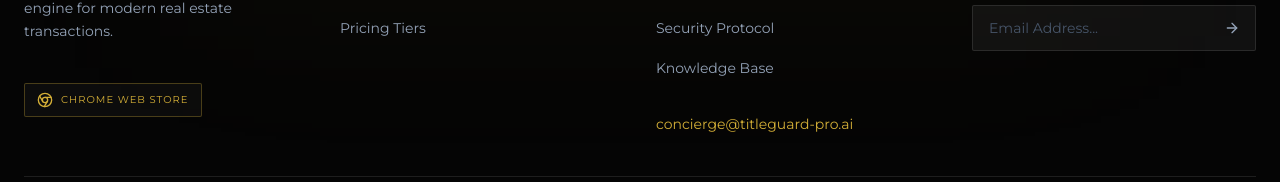
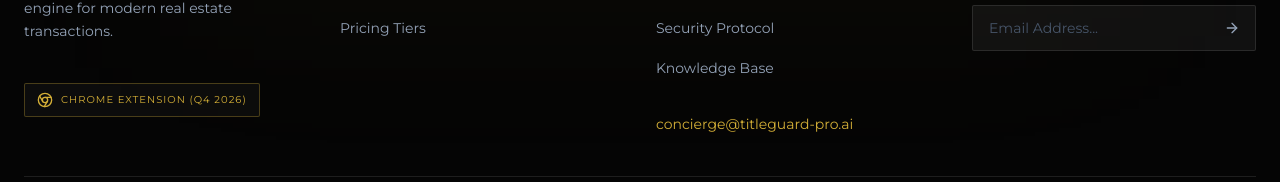
Before and after one commit to zaraiecastillo/titleguard-pro, a Next.js app: page /intelligence in a window 1280 px wide. Shown: the part 4362-4544 px from the top of the page. Built offline with nearby package versions, Linux system fonts and the light colour scheme; a web font is replaced by a local one.

Commit message:
fix(ui): update Extension Hero and Footer links to point to Intelligence roadmap

```diff
--- a/src/components/Footer.tsx
+++ b/src/components/Footer.tsx
@@ -28,10 +28,10 @@ export function Footer() {
                         <p className="text-slate-400 text-sm leading-relaxed font-sans pb-4">
                             Eliminating title friction at the source. The proactive intelligence engine for modern real estate transactions.
                         </p>
-                        <a href="#" className="inline-flex items-center space-x-2 bg-white/[0.03] border border-[#D4AF37]/30 hover:border-[#D4AF37] px-3 py-2 rounded-sm transition-all group w-fit">
+                        <Link href="/intelligence#extension-roadmap" className="inline-flex items-center space-x-2 bg-white/[0.03] border border-[#D4AF37]/30 hover:border-[#D4AF37] px-3 py-2 rounded-sm transition-all group w-fit">
                             <Chrome className="w-4 h-4 text-[#D4AF37]" />
-                            <span className="text-[10px] uppercase tracking-widest text-[#D4AF37] group-hover:text-white">Chrome Web Store</span>
-                        </a>
+                            <span className="text-[10px] uppercase tracking-widest text-[#D4AF37] group-hover:text-white">Chrome Extension (Q4 2026)</span>
+                        </Link>
                     </div>
 
                     {/* Column 2: Platform */}
--- a/src/components/landing/HeroSection.tsx
+++ b/src/components/landing/HeroSection.tsx
@@ -4,6 +4,7 @@ import { useState, useEffect } from "react";
 import { motion } from "framer-motion";
 import { FileUpload } from "@/components/FileUpload";
 import Image from "next/image";
+import Link from "next/link";
 import { Handshake, Chrome, Loader2, Shield } from "lucide-react";
 import { UpgradeModal } from "@/components/UpgradeModal";
 
@@ -104,12 +105,17 @@ export function HeroSection({ onFileSelect, isAnalyzing }: HeroSectionProps) {
 
                     {/* Chrome Web Store Badge */}
                     <div className="pt-2">
-                        <a href="#" className="inline-flex items-center space-x-3 bg-white/[0.03] border border-white/10 hover:border-[#D4AF37]/50 px-4 py-2.5 rounded-sm transition-all group backdrop-blur-sm">
-                            <Chrome className="w-5 h-5 text-slate-400 group-hover:text-[#D4AF37] transition-colors" />
-                            <span className="text-xs font-sans text-slate-300 group-hover:text-white transition-colors uppercase tracking-widest font-semibold flex items-center">
-                                Available in Chrome Web Store
+                        <Link href="/intelligence#extension-roadmap" className="inline-flex flex-col space-y-1 bg-white/[0.03] border border-white/10 hover:border-[#D4AF37]/50 px-4 py-2.5 rounded-sm transition-all group backdrop-blur-sm">
+                            <div className="flex items-center space-x-3">
+                                <Chrome className="w-5 h-5 text-slate-400 group-hover:text-[#D4AF37] transition-colors" />
+                                <span className="text-xs font-sans text-slate-300 group-hover:text-white transition-colors uppercase tracking-widest font-semibold flex items-center">
+                                    Extension Roadmap
+                                </span>
+                            </div>
+                            <span className="text-[10px] text-slate-500 font-sans tracking-wide pl-8 group-hover:text-slate-400 transition-colors">
+                                Ambient Analysis Integration (In Development)
                             </span>
-                        </a>
+                        </Link>
                     </div>
                 </motion.div>
 
```
